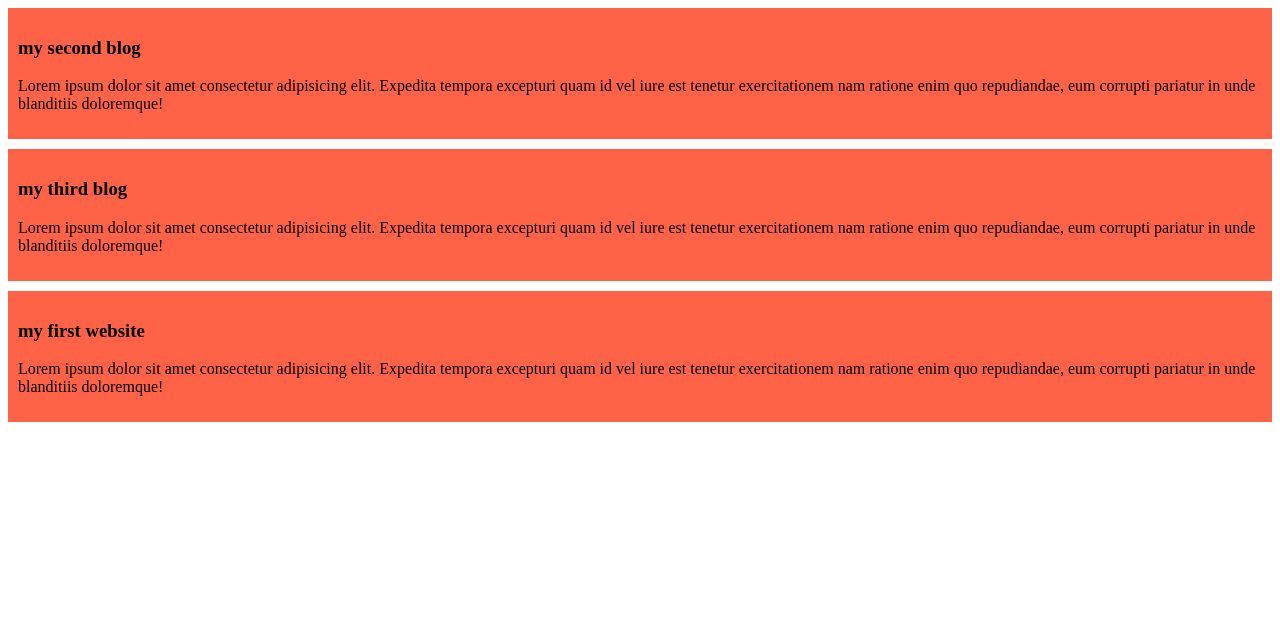
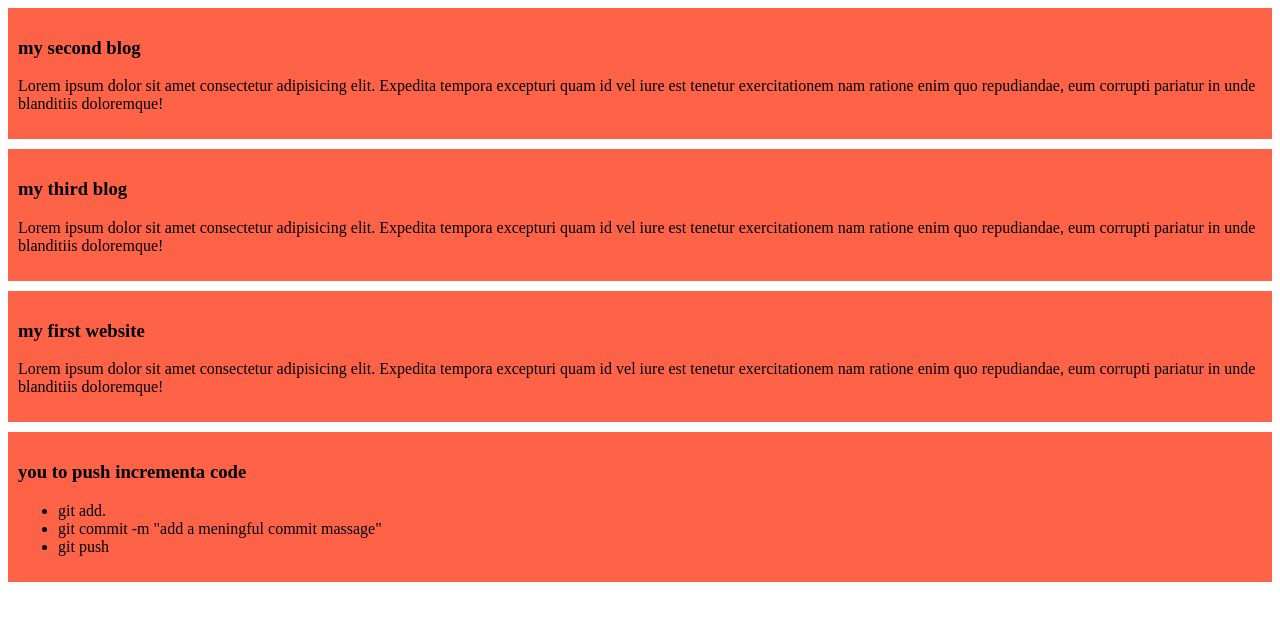
Before and after one commit to marializa007/my-second-github-repo, a plain HTML site: page index.html in a window 1280 px wide. Drawn offline with Linux system fonts and the light colour scheme.

Commit message:
you to push

```diff
--- a/index.html
+++ b/index.html
@@ -19,5 +19,14 @@
             <h3>my first website</h3>
             <p>Lorem ipsum dolor sit amet consectetur adipisicing elit. Expedita tempora excepturi quam id vel iure est tenetur exercitationem nam ratione enim quo repudiandae, eum corrupti pariatur in unde blanditiis doloremque!</p>
         </div>
+        <div>
+            <h3>you to push incrementa code</h3>
+            <ul>
+                <li>git add.</li>
+                <li>git commit -m "add a meningful commit massage"</li>
+                <li>git push</li>
+            </ul>
+
+        </div>
     </body>
 </html>
```
